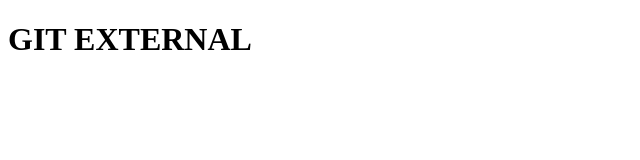
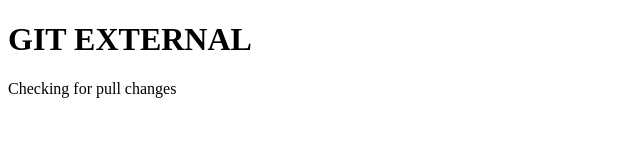
Before and after one commit to ananyadhanwantary/WE_External, a plain HTML site: page index.html in a window 1280 px wide. Shown: the whole page, without its empty margins (0-640 px from the left). Drawn offline with Linux system fonts and the light colour scheme.

Commit message:
Update for git pull index.html

```diff
--- a/index.html
+++ b/index.html
@@ -7,5 +7,6 @@
 </head>
 <body>
     <h1>GIT EXTERNAL</h1>
+    <p>Checking for pull changes</p>
 </body>
 </html>
```
